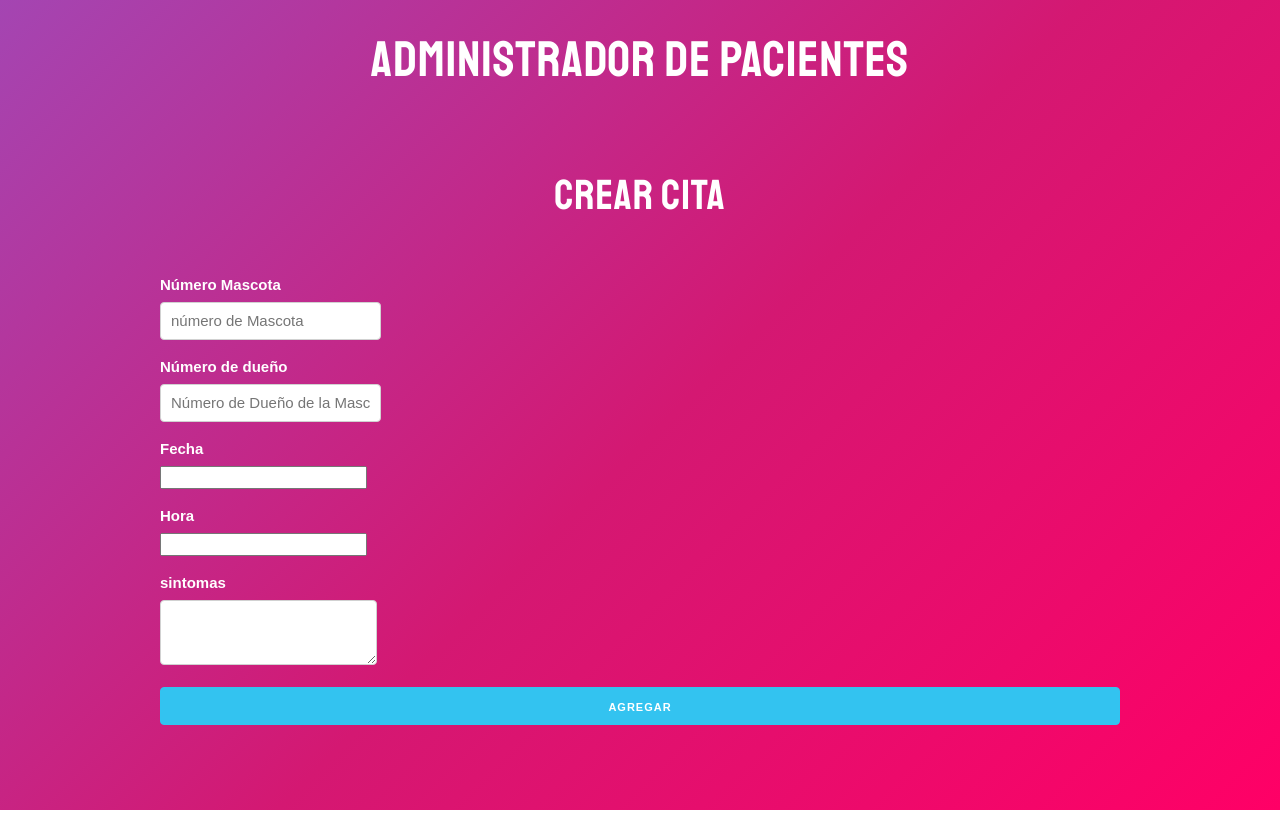
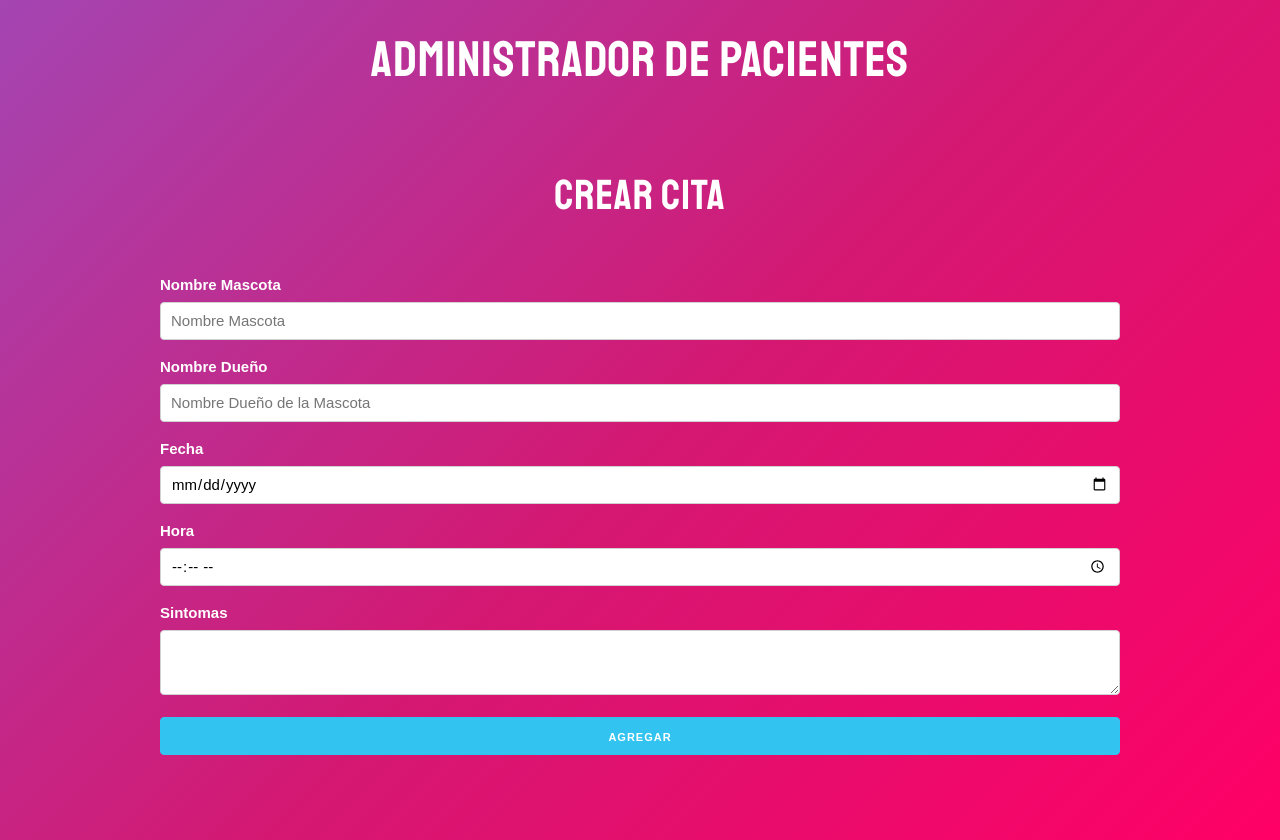
Before and after one commit to PabloAdriaensens/citas, a React (Create React App) app: page / in a window 1280 px wide. Before the commit the page ends 810 px from the top, so only its background shows below. Built offline with nearby package versions, Linux system fonts and the light colour scheme.

Commit message:
adding the appointment information in the state

```diff
--- a/src/App.js
+++ b/src/App.js
@@ -13,55 +13,61 @@ function Formulario() {
   const actualizarState = e => {
     actualizarCita({
       ...cita,
-      [e.target.name] : e.target.value
+      [e.target.name]: e.target.value
     })
   }
 
+  console.log(cita)
+
   return (
     <Fragment>
-      <h2> Crear Cita </h2>
-
+      <h2>Crear Cita</h2>
       <form>
-        <label> Número Mascota </label>
+        <label>Nombre Mascota</label>
         <input
           type="text"
           name="mascota"
-          className="u-full-anchura"
-          placeholder="número de Mascota"
+          className="u-full-width"
+          placeholder="Nombre Mascota"
           onChange={actualizarState}
         />
 
-        <label> Número de dueño </ label>
+        <label>Nombre Dueño</label>
         <input
           type="text"
-          name="Propietario"
-          className="u-full-anchura"
-          placeholder="Número de Dueño de la Mascota"
+          name="propietario"
+          className="u-full-width"
+          placeholder="Nombre Dueño de la Mascota"
+          onChange={actualizarState}
         />
 
-        <label> Fecha </ label>
+        <label>Fecha</label>
         <input
-          type="fecha"
-          className="u-full-anchura"
-          name="Fecha"
+          type="date"
+          className="u-full-width"
+          name="fecha"
+          onChange={actualizarState}
         />
 
-        <label> Hora </ label>
+        <label>Hora</label>
         <input
-          type="tiempo"
-          className="u-full-anchura"
+          type="time"
+          className="u-full-width"
           name="hora"
+          onChange={actualizarState}
         />
 
-        <label> sintomas </ label>
+        <label>Sintomas</label>
         <textarea
-          className="u-full-anchura"
+          className="u-full-width"
           name="sintomas"
-        > </textarea>
+          onChange={actualizarState}
+        ></textarea>
 
-        <button type="submit" className="button-primary u-full-width"> Agregar </ button>
-      </ form>
-    </ Fragment>
+        <button type="submit" className="button-primary u-full-width">Agregar</button>
+      </form>
+    </Fragment>
+
   )
 }
 
```
